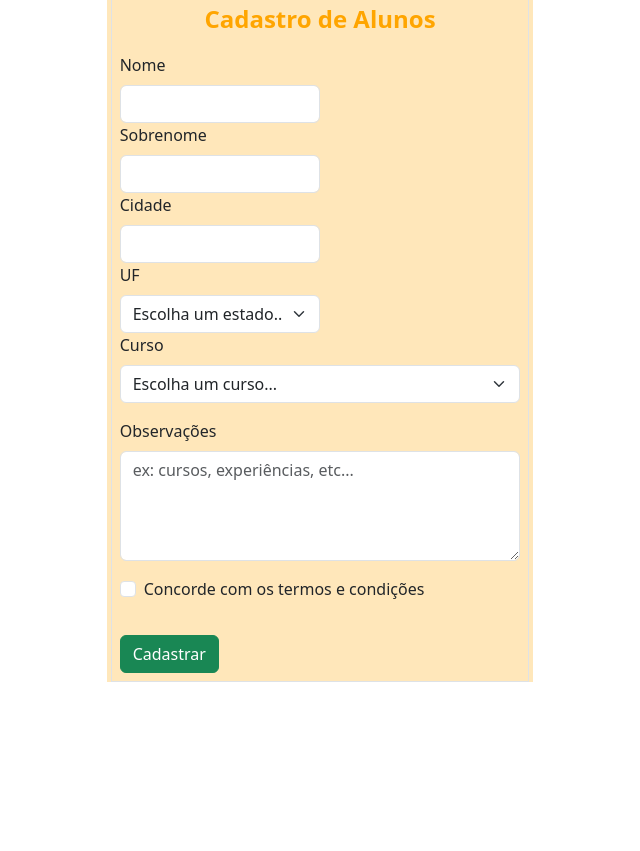
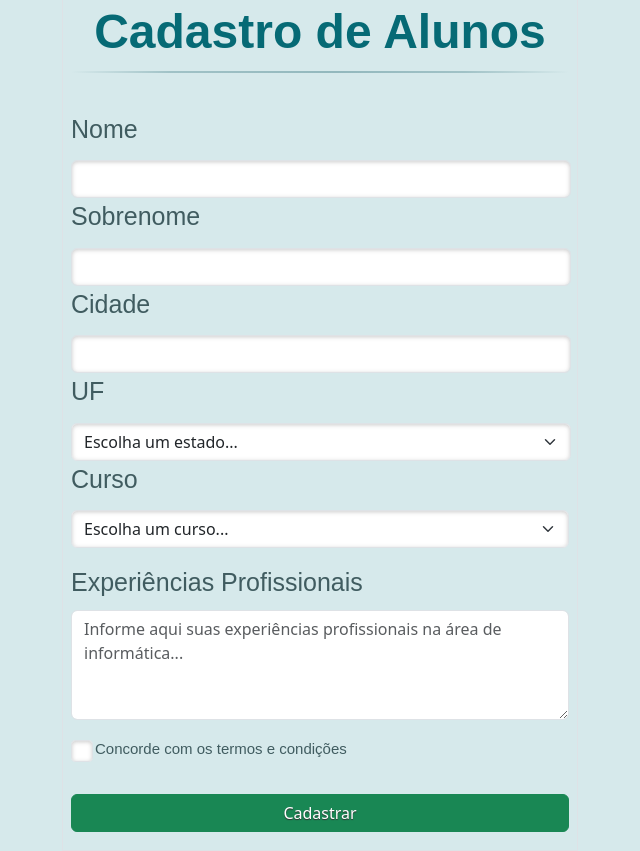
Before and after one commit to Isabella-Santander/ProjetoPPM3Atividade, a website: page paginas/cadastroUsuario.html in a window 1280 px wide. Shown: the whole page, without its empty margins (320-960 px from the left). Before the commit the page ends 800 px from the top, so only its background shows below. Drawn offline with nearby package versions, Linux system fonts and the light colour scheme.

Commit message:
feats: style

```diff
--- a/index.js
+++ b/index.js
@@ -177,8 +177,8 @@ function processarCadastroUsuario(requisicao, resposta){
                 <title>Alunos Cadastrados</title>
                 <link rel="stylesheet" href="https://cdn.jsdelivr.net/npm/bootstrap@4.0.0/dist/css/bootstrap.min.css" integrity="sha384-Gn5384xqQ1aoWXA+058RXPxPg6fy4IWvTNh0E263XmFcJlSAwiGgFAW/dAiS6JXm" crossorigin="anonymous">
             </head>
-            <body>
-                <h1 style="color: green; text-align: center;">Lista de Alunos cadastrados</h1>
+            <body style="background-color: #d6e9eb;">
+                <h1 style="color: #066a75; text-align: center;">Lista de Usuários Cadastrados</h1>
                 <table class="table table-striped table-hover">
                     <thead>
                         <tr>
--- a/paginas/cadastroUsuario.html
+++ b/paginas/cadastroUsuario.html
@@ -6,19 +6,104 @@
     <title>Cadastro Aluno</title>
     <link href="https://cdn.jsdelivr.net/npm/bootstrap@5.3.2/dist/css/bootstrap.min.css" rel="stylesheet" integrity="sha384-T3c6CoIi6uLrA9TneNEoa7RxnatzjcDSCmG1MXxSR1GAsXEV/Dwwykc2MPK8M2HN" crossorigin="anonymous">
 
+    <style>
+
+      body{
+        background-color: #d6e9eb;
+      }
+        .content{
+          width: 500px;
+          min-height: 560px;
+          margin: 0px auto;
+          position: relative;
+
+
+        }
+
+        h1{
+            font-size: 48px;
+            color: #066a75;
+            padding: 2px 0 10px 0;
+            font-family: Arial,sans-serif;
+            font-weight: bold;
+            text-align: center;
+            padding-bottom: 30px;
+          }
+        h1:after{
+              content: ' ';
+              display: block;
+              width: 100%;
+              height: 2px;
+              margin-top: 10px;
+              background: -webkit-linear-gradient(left, rgba(147,184,189,0) 0%,rgba(147,184,189,0.8) 20%,rgba(147,184,189,1) 53%,rgba(147,184,189,0.8) 79%,rgba(147,184,189,0) 100%);
+              background: linear-gradient(left, rgba(147,184,189,0) 0%,rgba(147,184,189,0.8) 20%,rgba(147,184,189,1) 53%,rgba(147,184,189,0.8) 79%,rgba(147,184,189,0) 100%);
+            }
+        label{
+              color: #405c60;
+              position: relative;
+              font-family: Arial, Helvetica, sans-serif;
+              font-size: 25px;
+          }
+          input {
+              outline: none;
+              width: 500px;
+              margin-top: 4px;
+              padding: 10px;
+              border: 1px solid #b2b2b2;
+              size: 100;
+
+              -webkit-border-radius: 3px;
+              border-radius: 3px;
+
+              -webkit-box-shadow: 0px 1px 4px 0px rgba(168, 168, 168, 0.6) inset;
+              box-shadow: 0px 1px 4px 0px rgba(168, 168, 168, 0.6) inset;
+
+              -webkit-transition: all 0.2s linear;
+              transition: all 0.2s linear;
+            }
+            select{
+              outline: none;
+              width: 95%;
+              margin-top: 4px;
+              padding: 10px;
+              border: 1px solid #b2b2b2;
+
+              -webkit-border-radius: 3px;
+              border-radius: 3px;
+
+              -webkit-box-shadow: 0px 1px 4px 0px rgba(168, 168, 168, 0.6) inset;
+              box-shadow: 0px 1px 4px 0px rgba(168, 168, 168, 0.6) inset;
+
+              -webkit-transition: all 0.2s linear;
+              transition: all 0.2s linear;
+            }
+            button{
+              width: 100%!important;
+              cursor: pointer;
+              padding: 8px 5px;
+              font-size: 20px;
+              border: 1px solid #fff;
+              margin-bottom: 10px;
+              text-shadow: 0 1px 1px #333;
+
+              -webkit-border-radius: 5px;
+              border-radius: 5px;
+
+              transition: all 0.2s linear;
+            }
+
+    </style>
 </head>
 <body>
-    <div class="container col-4" style="background-color: rgb(255, 231, 186);">
+    <div class="content">
         <form  action='/cadastrarUsuario' method="POST"  class="row g-3 needs-validation" novalidate>
         <fieldset class="border p-2 mt-2">
 
-            <div class="title text-center">
-                <legend class="mb-3" style="color: orange;;"><b>Cadastro de Alunos</b></legend>
-            </div>
+            <h1>Cadastro de Alunos</h1>
 
             <div class="col-md-6">
               <label for="nome" class="form-label">Nome</label>
-              <input type="text" class="form-control" id="nome" name="nome" required>
+              <input type="text" class="form-control" id="nome" name="nome" required style="width: 500px;">
               <div class="invalid-feedback">
                 Por favor, informe seu nome!
               </div>
@@ -26,7 +111,7 @@
 
             <div class="col-md-6">
               <label for="sobrenome" class="form-label">Sobrenome</label>
-              <input type="text" class="form-control" id="sobrenome" name="sobrenome" required>
+              <input type="text" class="form-control" id="sobrenome" name="sobrenome" required style="width: 500px;">
               <div class="invalid-feedback">
                 Por favor, informe seu sobrenome!
               </div>
@@ -34,14 +119,14 @@
 
             <div class="col-md-6">
               <label for="cidade" class="form-label">Cidade</label>
-              <input type="text" class="form-control" id="cidade" name="cidade" required>
+              <input type="text" class="form-control" id="cidade" name="cidade" required style="width: 500px;">
               <div class="invalid-feedback">
                 Por favor, Informe a sua cidade!
               </div>
             </div>
             <div class="col-md-6">
               <label for="uf" class="form-label">UF</label>
-              <select class="form-select" id="uf" name="uf" required>
+              <select class="form-select" id="uf" name="uf" required style="width: 500px;">
                 <option selected disabled value="">Escolha um estado...</option>
                 <option value="AC">Acre</option>
                 <option value="AL">Alagoas</option>
@@ -90,8 +175,8 @@
                 </div>
 
             <div class="mb-3">
-                <label for="obs" class="form-label">Observações</label>
-                <textarea class="form-control" id="obs" name="obs" placeholder="ex: cursos, experiências, etc..." rows="4" required></textarea>
+                <label for="obs" class="form-label">Experiências Profissionais</label>
+                <textarea class="form-control" id="obs" name="obs" placeholder="Informe aqui suas experiências profissionais na área de informática..." rows="4" required></textarea>
                 <div class="invalid-feedback">
                   Por gentileza, fale um pouco sobre você.
                 </div>
@@ -100,7 +185,7 @@
             <div class="col-12">
                 <div class="form-check">
                   <input class="form-check-input" type="checkbox" value="" id="invalidCheck" required>
-                  <label class="form-check-label" for="invalidCheck">
+                  <label class="form-check-label" for="invalidCheck" style="font-size: 15px;">
                     Concorde com os termos e condições
                   </label>
                   <div class="invalid-feedback">
```
